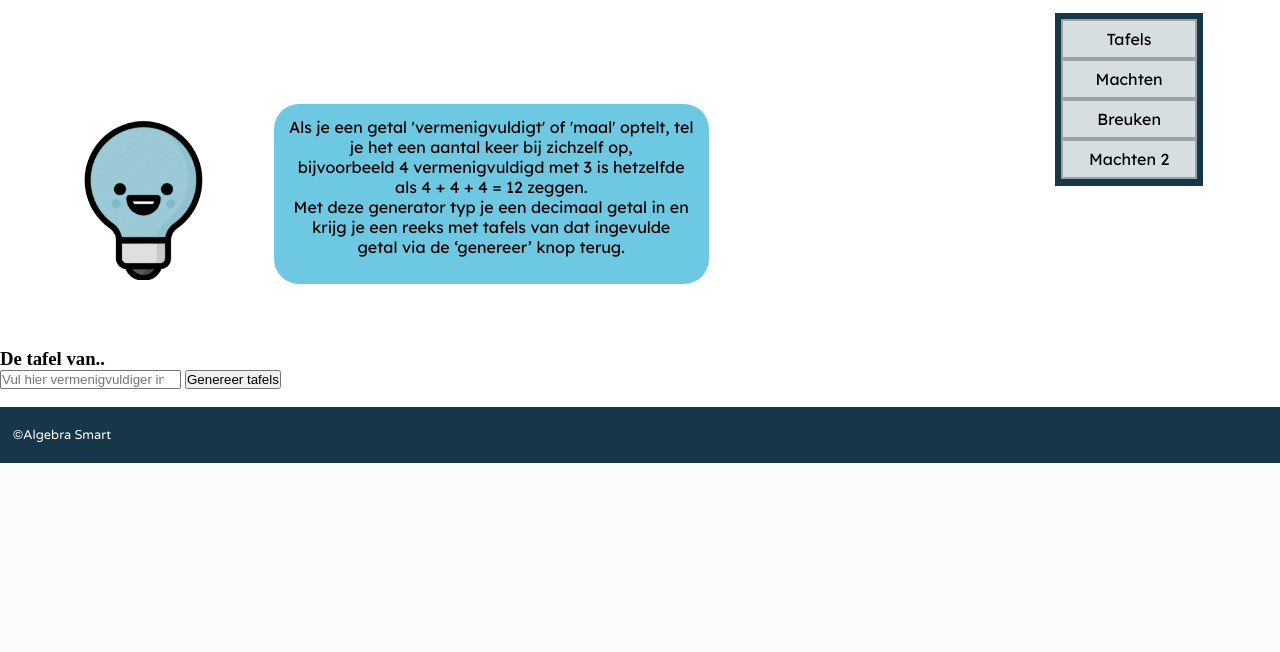
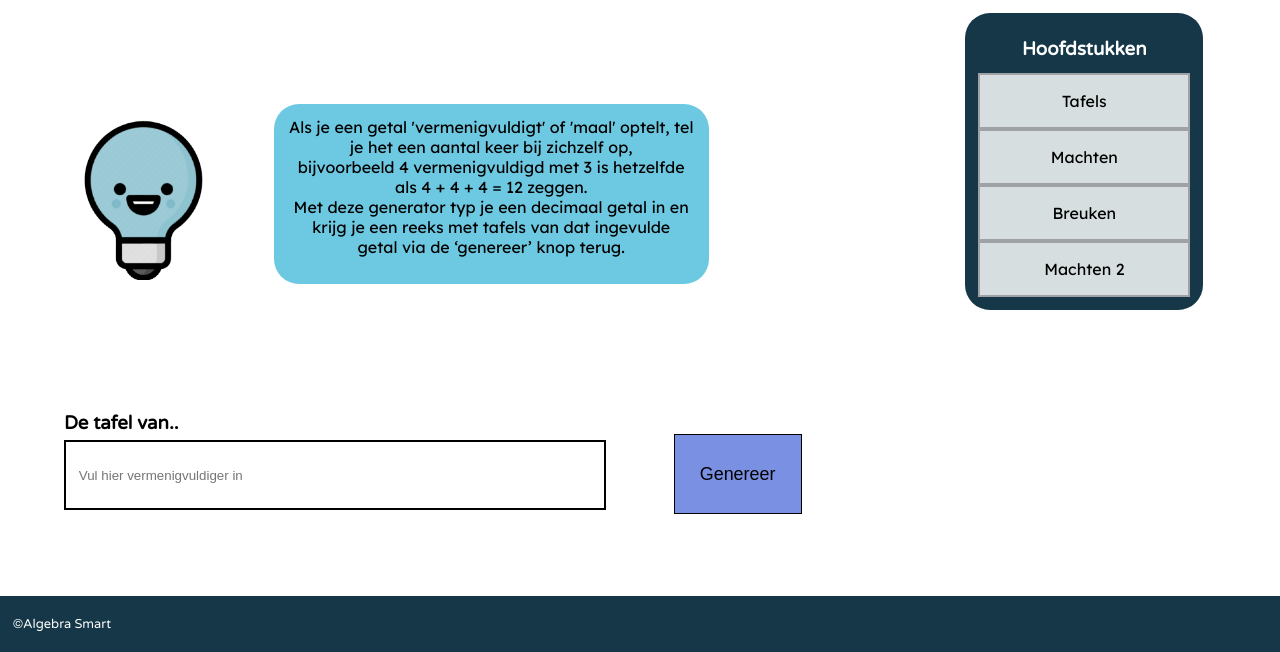
Before and after one commit to SiwaniV/ALA_p4_groep2, a PHP site: page /eenvoudigrekenen.html in a window 1280 px wide. Shown: the part 400-1052 px from the top of the page. Before the commit the page ends 863 px from the top, so only its background shows below. Run offline with PHP 8.4, Linux system fonts and the light colour scheme.

Commit message:
HTML en CSS ge-updated

```diff
--- a/CSS/eenvoudrekenen.css
+++ b/CSS/eenvoudrekenen.css
@@ -164,13 +164,14 @@
 
      #menu ul {
       background-color: #153747;
-      padding: 0.5vw;
+      padding: 1vw;
+      border-radius: 25px;
 
      }
 
      #menu li{
          text-align: center;
-         padding: 1vh 2vw;
+         padding: 2vh 5vw;
          list-style-type: none;
          border: 2px solid rgba(118, 114, 124, 0.562);
          background-color: #d6dee0;
@@ -187,6 +188,13 @@
 
      #menu li:hover{
          background-color: #7e8283;
+     }
+
+     .title {
+        color: white;
+        text-align: center;
+        font-family: var(--varelafont);
+        padding: 1vw;
      }
 
 /*UITLEG*/
@@ -220,6 +228,51 @@
 
     /*UITLEG eind*/
 
+    /*BEREKENING*/
+
+    #formule-1 {
+        padding: 5vw;
+    }
+
+    #formule-1 h1{
+        font-family: var(--varelafont);
+
+    }
+
+    .generator {
+        display: flex;
+        flex-direction: column;
+
+      }
+
+      #waarde1 {
+          width: 40vw;
+          height: 5vh;
+          padding: 1vw;
+          border: 2px solid black;
+      }
+      #tafels {
+        display: block;
+      }
+
+      button {
+        border: 1px solid black;
+        width: 10vw;
+        height: 10vh;
+        margin-left: 5vw;
+        background-color: var(--knopbackground);
+        transition: 1s;
+        font-size: 1.4vw;
+      }
+
+      button:hover {
+        background-color: rgb(82, 75, 179);
+      }
+
+      /*BEREKENING EIND*/
+
+
+
     footer {
         position: absolute;
         display: flex;
--- a/eenvoudigrekenen.html
+++ b/eenvoudigrekenen.html
@@ -2,6 +2,7 @@
 <html>
 
 <head>
+    <script type="text/javascript" src="JS/eenvoud.js"></script>
     <meta charset="utf-8">
     <meta http-equiv="language" content="NL">
     <meta name="viewport" content="width=device-width, initial-scale=1">
@@ -59,7 +60,8 @@
         <section id="menu">
             <article>
                 <ul>
-                    <li><a href="#">Tafels</a></li>
+                    <h1 class="title">Hoofdstukken</h1>
+                    <li><a href="#Tafels1">Tafels</a></li>
                     <li><a href="#">Machten</a></li>
                     <li><a href="#">Breuken</a></li>
                     <li><a href="#">Machten 2</a></li>
@@ -81,11 +83,12 @@
             </article>
         </section>
 
-        <section>
+        <section id="formule-1">
             <article>
+                <span id="Tafels1"></span>
                 <h1>De tafel van..</h1>
                 <input type="number" id=waarde1 name="waarde" title="Type vermenigvuldiger in" placeholder="Vul hier vermenigvuldiger in">
-                <button onclick="tafelReeks()">Genereer tafels</button><br><br>
+                <button onclick="tafelReeks()">Genereer</button><br><br>
                 <div id="tafels"></div>
             </article>
         </section>
```
